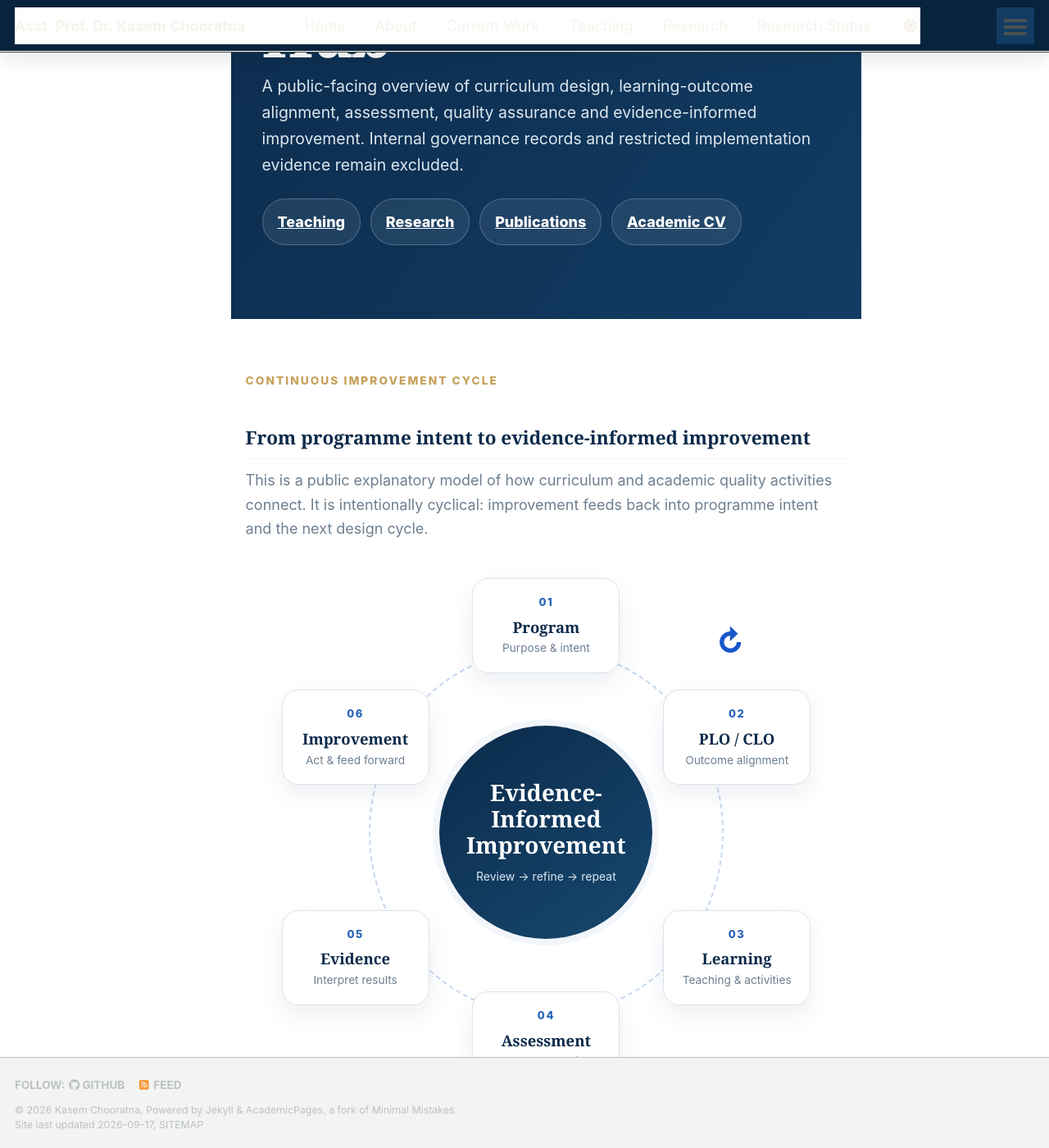
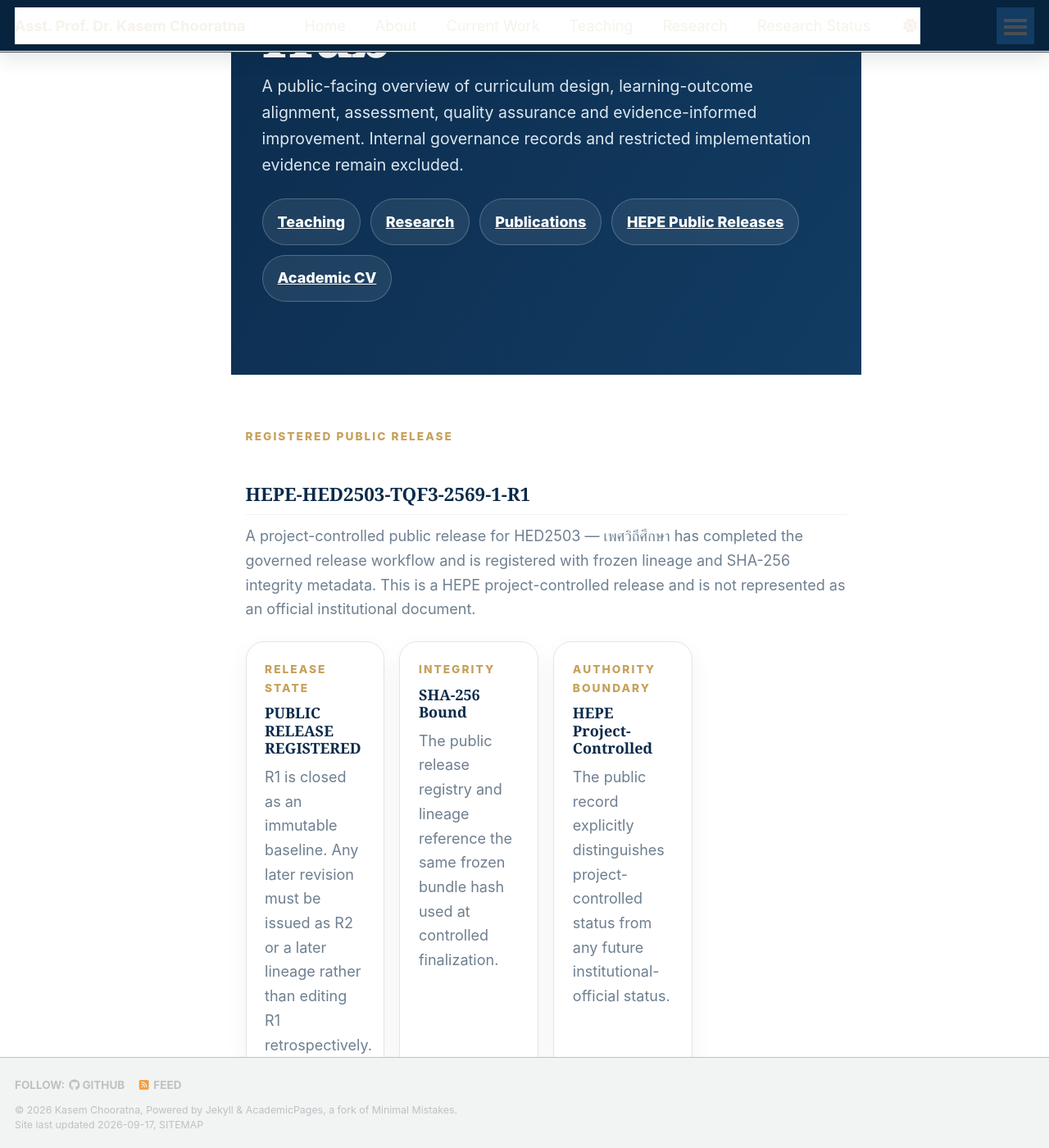
Before and after one commit to kasemch/kasemch.github.io, a Jekyll site: the page built from _pages/curriculum-quality.md, in a window 1280 px wide and 1400 px high, scrolled down 413 px. Shown: the whole window at 82% size. Built offline with Jekyll 4.4.1, drawn with Linux system fonts in a browser that asks for light colours; a style sheet for code colours, icons or effects is not loaded.

Commit message:
B03.26 surface HEPE registered release in curriculum quality hub

```diff
--- a/_pages/curriculum-quality.md
+++ b/_pages/curriculum-quality.md
@@ -17,8 +17,23 @@ author_profile: false
         <a href="{{ '/teaching/' | relative_url }}">Teaching</a>
         <a href="{{ '/research/' | relative_url }}">Research</a>
         <a href="{{ '/publications/' | relative_url }}">Publications</a>
+        <a href="{{ '/hepe-public-releases/' | relative_url }}">HEPE Public Releases</a>
         <a href="{{ '/cv/' | relative_url }}">Academic CV</a>
       </nav>
+    </div>
+  </section>
+
+  <section class="cq-section" aria-labelledby="release-title">
+    <div class="cq-shell">
+      <div class="cq-eyebrow">Registered Public Release</div>
+      <h2 id="release-title">HEPE-HED2503-TQF3-2569-1-R1</h2>
+      <p class="cq-lead">A project-controlled public release for HED2503 — เพศวิถีศึกษา has completed the governed release workflow and is registered with frozen lineage and SHA-256 integrity metadata. This is a HEPE project-controlled release and is not represented as an official institutional document.</p>
+      <div class="cq-grid">
+        <article class="cq-card" data-cq-domain="curriculum evidence qa"><div class="cq-eyebrow">Release State</div><h3>PUBLIC RELEASE REGISTERED</h3><p>R1 is closed as an immutable baseline. Any later revision must be issued as R2 or a later lineage rather than editing R1 retrospectively.</p></article>
+        <article class="cq-card" data-cq-domain="evidence qa"><div class="cq-eyebrow">Integrity</div><h3>SHA-256 Bound</h3><p>The public release registry and lineage reference the same frozen bundle hash used at controlled finalization.</p></article>
+        <article class="cq-card" data-cq-domain="qa curriculum"><div class="cq-eyebrow">Authority Boundary</div><h3>HEPE Project-Controlled</h3><p>The public record explicitly distinguishes project-controlled status from any future institutional-official status.</p></article>
+      </div>
+      <p><a href="{{ '/hepe-public-releases/' | relative_url }}">Open HEPE Public Release Discovery →</a></p>
     </div>
   </section>
 
```
